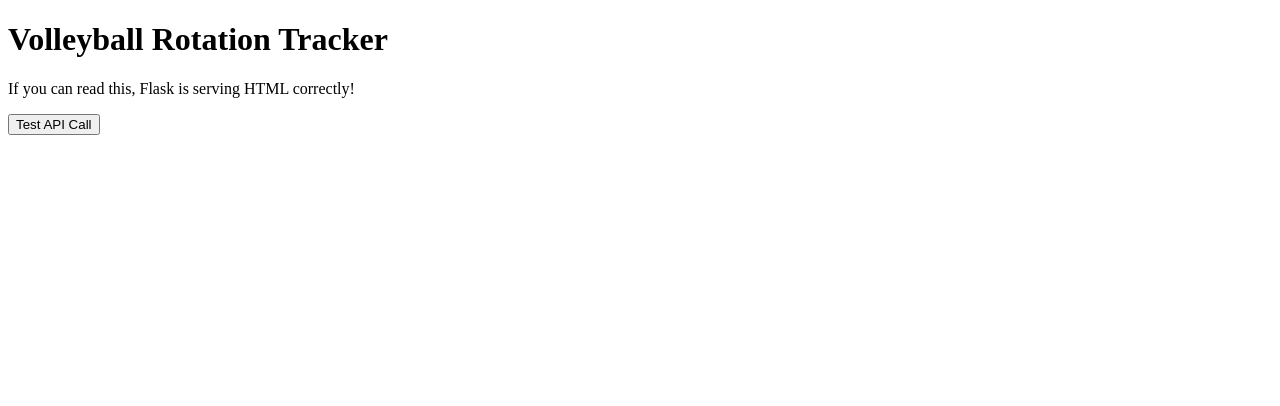
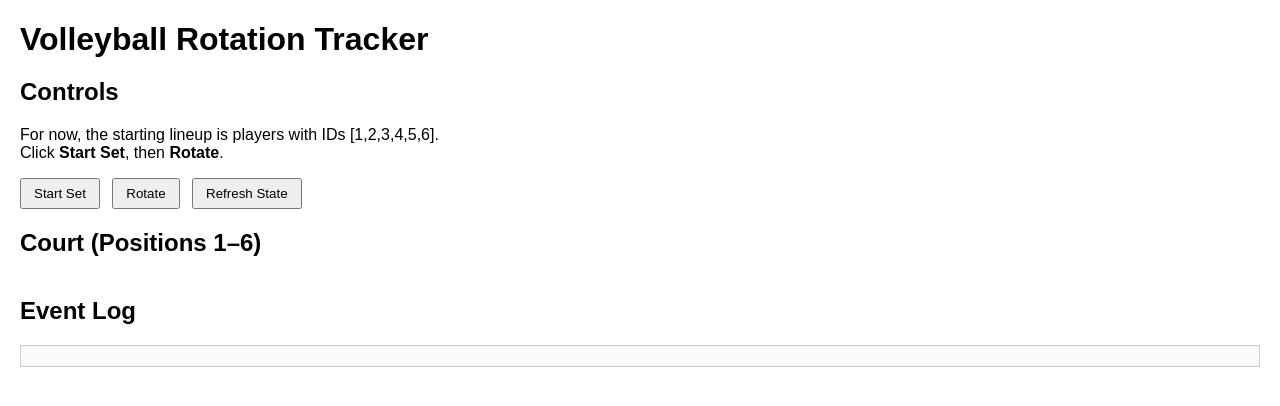
Before and after one commit to Shreyasriva263/Personal, a Flask app: page / in a window 1280 px wide. Shown: the top 406 px of the page. Run offline with Flask 3, Linux system fonts and the light colour scheme.

Commit message:
reworked logic in rotation and cleaned up code

```diff
--- a/Volleyball/app.py
+++ b/Volleyball/app.py
@@ -1,27 +1,142 @@
 from flask import Flask, render_template, jsonify, request
+from rotation import Player, RotationManager
 
 app = Flask(__name__)
+
+# Sample players (change names/numbers later if you want)
+demo_players = [
+    Player(id=1, name="Alice",   number=1, position="OH"),
+    Player(id=2, name="Bella",   number=2, position="MB"),
+    Player(id=3, name="Chloe",   number=3, position="S"),
+    Player(id=4, name="Diana",   number=4, position="OPP"),
+    Player(id=5, name="Ella",    number=5, position="L"),
+    Player(id=6, name="Fiona",   number=6, position="OH"),
+    Player(id=7, name="Grace",   number=7, position="DS"),
+    Player(id=8, name="Hannah",  number=8, position="DS"),
+]
+
+rotation_manager: RotationManager | None = None
+
 
 @app.route("/")
 def index():
     return render_template("index.html")
 
-@app.route("/api/hello")
-def hello():
-    return jsonify({"message": "Flask is working!"})
+
+@app.route("/api/players", methods=["GET"])
+def get_players():
+    return jsonify([
+        {
+            "id": p.id,
+            "name": p.name,
+            "number": p.number,
+            "position": p.position,
+            "is_libero": p.is_libero,
+            "is_captain": p.is_captain,
+        }
+        for p in demo_players
+    ])
+
+
+@app.route("/api/start-set", methods=["POST"])
+def start_set():
+    global rotation_manager
+
+    data = request.get_json() or {}
+    starting_court_ids = data.get("starting_court_ids", [])
+
+    if not starting_court_ids or len(starting_court_ids) != 6:
+        return jsonify({"error": "starting_court_ids must be a list of 6 player IDs"}), 400
+
+    rotation_manager = RotationManager(demo_players, starting_court_ids)
+    state = rotation_manager.get_state()
+
+    return jsonify({
+        "message": "Set started",
+        "court": state.court,
+        "bench": state.bench,
+        "sequence": state.sequence_number,
+    })
+
+
+@app.route("/api/state", methods=["GET"])
+def get_state():
+    global rotation_manager
+    if rotation_manager is None:
+        return jsonify({"error": "Set not started"}), 400
+
+    state = rotation_manager.get_state()
+    return jsonify({
+        "court": state.court,
+        "bench": state.bench,
+        "sequence": state.sequence_number,
+    })
+
+
+@app.route("/api/rotate", methods=["POST"])
+def rotate():
+    global rotation_manager
+    if rotation_manager is None:
+        return jsonify({"error": "Set not started"}), 400
+
+    rotation_manager.rotate_clockwise()
+    state = rotation_manager.get_state()
+    return jsonify({
+        "court": state.court,
+        "bench": state.bench,
+        "sequence": state.sequence_number,
+    })
+
+
+@app.route("/api/substitute", methods=["POST"])
+def substitute():
+    """
+    Expected JSON:
+    {
+      "position": 1-6,
+      "bench_player_id": <id>
+    }
+    """
+    global rotation_manager
+    if rotation_manager is None:
+        return jsonify({"error": "Set not started"}), 400
+
+    data = request.get_json() or {}
+    position = data.get("position")          # human 1–6
+    bench_player_id = data.get("bench_player_id")
+
+    if position is None or bench_player_id is None:
+        return jsonify({"error": "position and bench_player_id required"}), 400
+
+    try:
+        rotation_manager.substitute(position - 1, bench_player_id)
+    except ValueError as e:
+        return jsonify({"error": str(e)}), 400
+
+    state = rotation_manager.get_state()
+    return jsonify({
+        "court": state.court,
+        "bench": state.bench,
+        "sequence": state.sequence_number,
+    })
+
+
+@app.route("/api/events", methods=["GET"])
+def get_events():
+    global rotation_manager
+    if rotation_manager is None:
+        return jsonify({"error": "Set not started"}), 400
+
+    events = rotation_manager.get_events()
+    return jsonify([
+        {
+            "sequence": e.sequence_number,
+            "type": e.event_type,
+            "details": e.details,
+        }
+        for e in events
+    ])
+
 
 if __name__ == "__main__":
     app.run(debug=True)
-
-
-app = Flask(__name__)
-@app.route("/")
-def index():
-    return render_template("index.html")
-
-@app.route("/api/hello")
-def hello():
-    return jsonify(message="Flask working!")
-
-if __name__ == "__main__":
-    app.run(debug=True)
--- a/Volleyball/templates/index.html
+++ b/Volleyball/templates/index.html
@@ -1,22 +1,157 @@
 <!DOCTYPE html>
 <html>
 <head>
-    <title>Volleyball Tracker</title>
+  <meta charset="UTF-8" />
+  <title>Volleyball Rotation Tracker</title>
+  <style>
+    body { font-family: Arial, sans-serif; margin: 20px; }
+    h1 { margin-bottom: 10px; }
+    .controls {
+      margin-bottom: 20px;
+    }
+    .court {
+      display: grid;
+      grid-template-columns: repeat(3, 120px);
+      grid-gap: 10px;
+      margin-bottom: 20px;
+    }
+    .position {
+      border: 1px solid #ccc;
+      padding: 10px;
+      text-align: center;
+      border-radius: 6px;
+    }
+    .position strong {
+      display: block;
+      margin-bottom: 5px;
+    }
+    .log {
+      max-height: 200px;
+      overflow-y: auto;
+      border: 1px solid #ccc;
+      padding: 10px;
+      font-size: 0.9rem;
+      background: #fafafa;
+    }
+    button {
+      margin-right: 8px;
+      padding: 6px 12px;
+      cursor: pointer;
+    }
+  </style>
 </head>
 <body>
-    <h1>Volleyball Rotation Tracker</h1>
-    <p>If you can read this, Flask is serving HTML correctly!</p>
+  <h1>Volleyball Rotation Tracker</h1>
 
-    <button onclick="testApi()">Test API Call</button>
+  <div class="controls">
+    <h2>Controls</h2>
+    <p>
+      For now, the starting lineup is players with IDs [1,2,3,4,5,6].<br>
+      Click <strong>Start Set</strong>, then <strong>Rotate</strong>.
+    </p>
+    <button onclick="startSet()">Start Set</button>
+    <button onclick="rotate()">Rotate</button>
+    <button onclick="refreshState()">Refresh State</button>
+  </div>
 
-    <div id="output"></div>
+  <h2>Court (Positions 1–6)</h2>
+  <div class="court" id="court">
+    <!-- Filled by JavaScript -->
+  </div>
 
-    <script>
-        async function testApi() {
-            const response = await fetch("/api/hello");
-            const data = await response.json();
-            document.getElementById("output").innerText = data.message;
-        }
-    </script>
+  <h2>Event Log</h2>
+  <div class="log" id="log">
+    <!-- Filled by JavaScript -->
+  </div>
+
+  <script>
+    let players = {};
+
+    async function loadPlayers() {
+      const res = await fetch("/api/players");
+      const data = await res.json();
+      data.forEach(p => {
+        players[p.id] = p;
+      });
+    }
+
+    function displayCourt(courtIds) {
+      const courtDiv = document.getElementById("court");
+      courtDiv.innerHTML = "";
+
+      const labels = ["Pos 1", "Pos 2", "Pos 3", "Pos 4", "Pos 5", "Pos 6"];
+
+      courtIds.forEach((pid, idx) => {
+        const p = players[pid];
+        const div = document.createElement("div");
+        div.className = "position";
+        div.innerHTML = `
+          <strong>${labels[idx]}</strong>
+          ${p ? "#" + p.number + " " + p.name : "Empty"}
+        `;
+        courtDiv.appendChild(div);
+      });
+    }
+
+    async function startSet() {
+      const res = await fetch("/api/start-set", {
+        method: "POST",
+        headers: {"Content-Type": "application/json"},
+        body: JSON.stringify({ starting_court_ids: [1,2,3,4,5,6] })
+      });
+      const data = await res.json();
+      if (data.error) {
+        alert(data.error);
+      } else {
+        displayCourt(data.court);
+        loadEvents();
+      }
+    }
+
+    async function refreshState() {
+      const res = await fetch("/api/state");
+      const data = await res.json();
+      if (data.error) {
+        alert(data.error);
+      } else {
+        displayCourt(data.court);
+      }
+    }
+
+    async function rotate() {
+      const res = await fetch("/api/rotate", {
+        method: "POST"
+      });
+      const data = await res.json();
+      if (data.error) {
+        alert(data.error);
+      } else {
+        displayCourt(data.court);
+        loadEvents();
+      }
+    }
+
+    async function loadEvents() {
+      const res = await fetch("/api/events");
+      const data = await res.json();
+      const logDiv = document.getElementById("log");
+      logDiv.innerHTML = "";
+
+      if (data.error) {
+        logDiv.textContent = data.error;
+        return;
+      }
+
+      data.sort((a, b) => a.sequence - b.sequence);
+      data.forEach(e => {
+        const line = document.createElement("div");
+        line.textContent = `${e.sequence}. ${e.type.toUpperCase()} – ${JSON.stringify(e.details)}`;
+        logDiv.appendChild(line);
+      });
+    }
+
+    // On page load: load players so we can display names/numbers
+    loadPlayers();
+  </script>
 </body>
 </html>
```
Also changed, not shown: Volleyball/rotation.py (+55 -38 lines).
